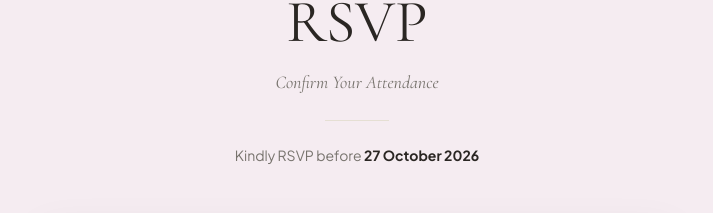
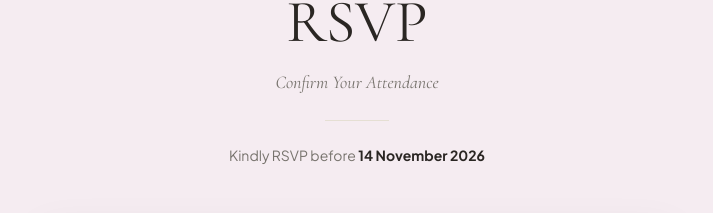
Before and after one commit to rigegirl/wedding-site, a React (Vite) app in the folder wedding-site/: page / in a window 1280 px wide. Shown: the part 7662-7875 px from the top of the page, without its empty margins (283-996 px from the left). Built offline with nearby package versions, Linux system fonts and the light colour scheme; a web font is replaced by a local one.

Commit message:
Update wedding link preview

```diff
--- a/wedding-site/src/components/RSVP.jsx
+++ b/wedding-site/src/components/RSVP.jsx
@@ -200,7 +200,7 @@ export default function RSVP() {
   };
 
   const deadlineDate = new Date(
-    '2026-10-27T12:00:00'
+    '2026-11-14T12:00:00'
   ).toLocaleDateString('en-GB', {
     day: 'numeric',
     month: 'long',
```
